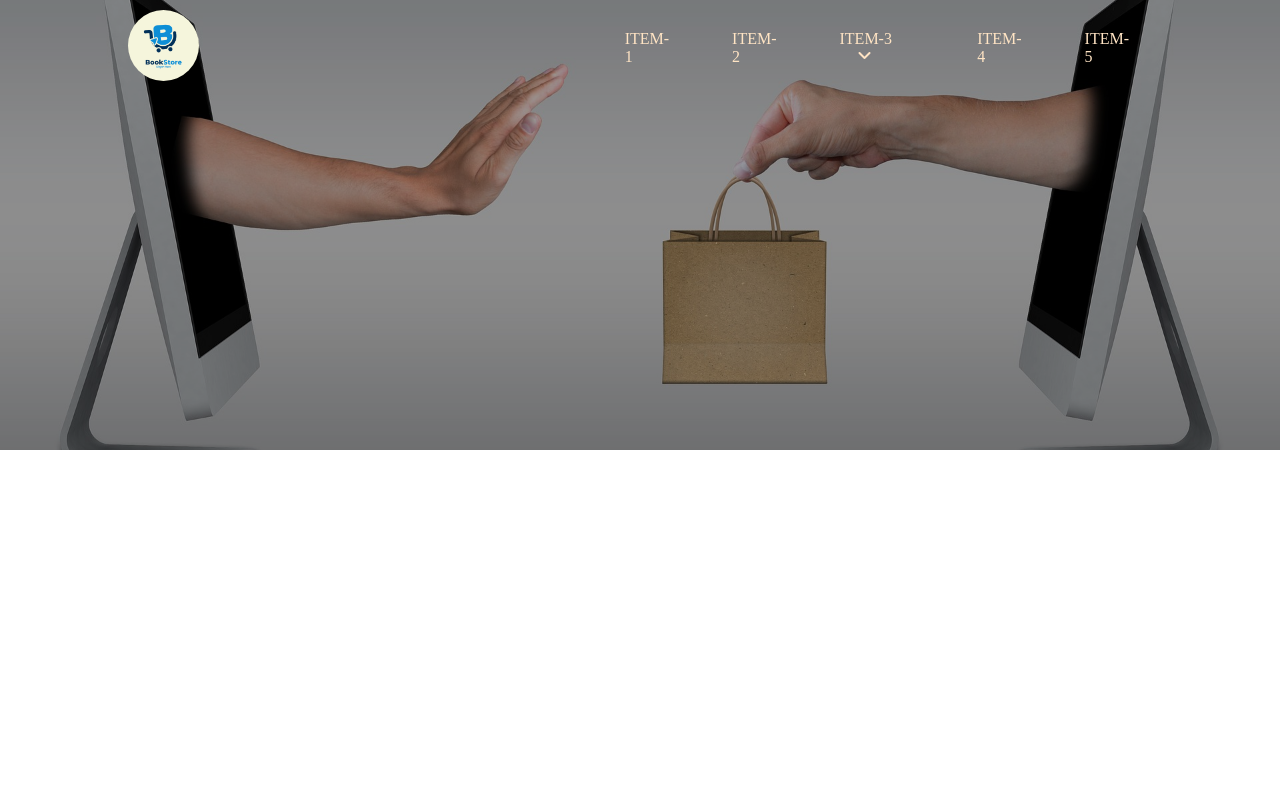
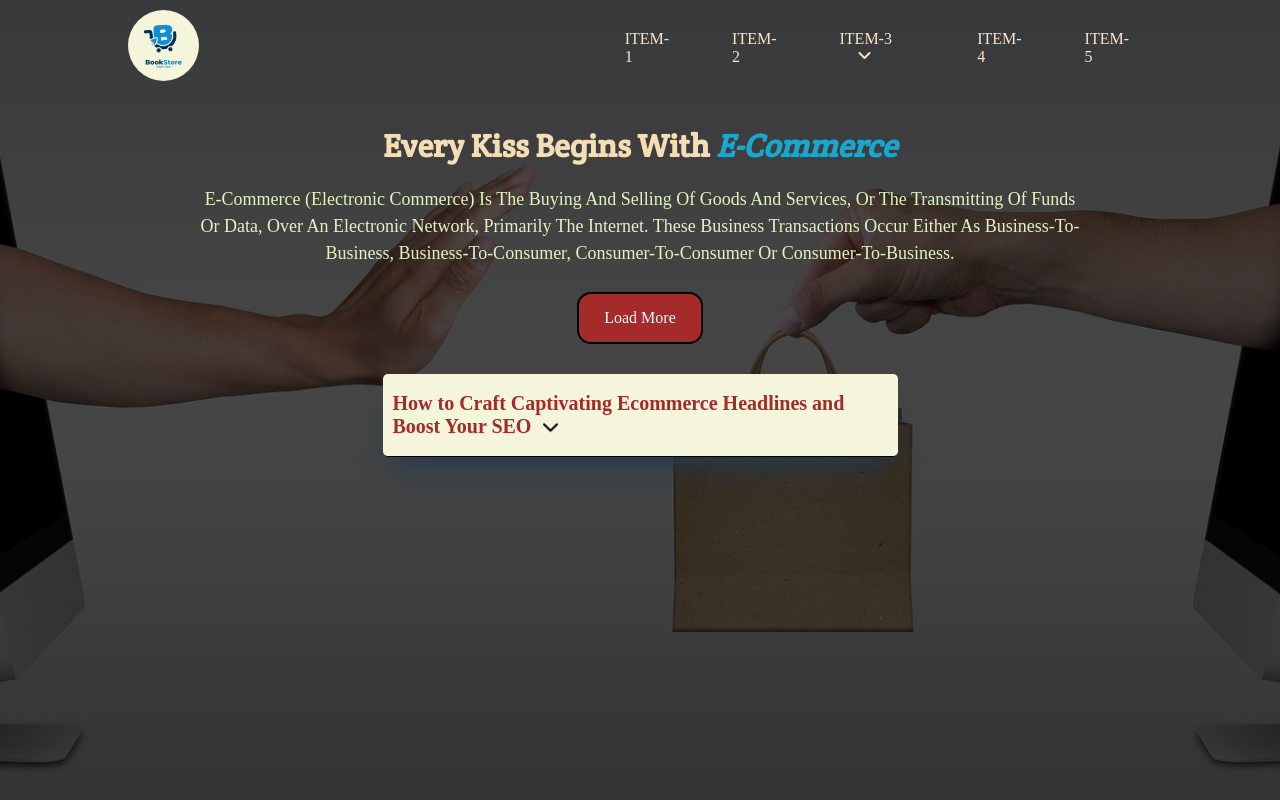
Before and after one commit to Pollockcorraya/class-12-Pollock, a plain HTML site: page index.html in a window 1280 px wide. Drawn offline with Linux system fonts and the light colour scheme.

Commit message:
Final Correction

```diff
--- a/assets/css/style.css
+++ b/assets/css/style.css
@@ -1,3 +1,5 @@
+/* Google Font */
+@import url('https://fonts.googleapis.com/css2?family=Crete+Round&family=Lato&display=swap');
 * {
     margin: 0;
     padding: 0;
@@ -6,13 +8,15 @@
 body n{
     max-width: 1600px;
     margin: 0 auto;
+    font-family: 'Lato', sans-serif;
 }
+/* Header CSS starts */
 #header {
     background-image: url(../image/bg.jpg);
     background-position: center;
     background-repeat: no-repeat;
     background-size: cover;
-    min-height: 450px;
+    min-height: 100vh;
     position: relative;
     overflow: hidden;
 }
@@ -21,7 +25,7 @@ body n{
     content: '';
     top: 0;
     left: 0;
-    background-color: rgb(0, 0, 0, 0.4);
+    background-color: rgb(0, 0, 0, 0.7);
     width: 100%;
     height: 100%;
 }
@@ -31,6 +35,7 @@ body n{
     margin: 0 auto;
     z-index: 10;
 }
+/* Menu CSS */
 .header-item {
     margin-top: 10px;
     display: flex;
@@ -62,7 +67,6 @@ nav ul li a {
     color: #ffe4c4;
     padding: 10px 18px;
     text-transform: uppercase;
-    transition: 0.3s;
 }
 .down-arrow {
     display: inline-block;
@@ -79,23 +83,29 @@ nav>ul>li:hover{
     top: 100%;
     left: 0;
     display: none;
+    transition: 2s ease;
 }
 .dropdown ul {
     flex-direction: column;
-    background-color: #808080;
+    background-color: #19376D;
     margin-top: 10px;
+    transition: 2s ease;
 }
 .dropdown ul li {
     width: 100%;
     background-color: transparent;
     position: relative;
+    z-index: 2;
+    border: 1px solid transparent;
 }
 nav ul li:hover .dropdown{
     display: block;
+
 }
 .dropdown ul li:hover {
     background-color: #a52a2a;
-    border-bottom: 2px solid white;
+    border: 1px solid #fff;
+    border-radius: 5px;
 }
 .dropdown ul li:last-child {
     border: 0;
@@ -111,3 +121,116 @@ nav ul li:hover .dropdown{
 .dropdown li:hover .dropdown-1 {
     display: block;
 }
+/* Menu CSS ends */
+
+/* Hero CSS */
+.header-content {
+	display: flex;
+	justify-content: center;
+	align-items: center;
+	text-align: center;
+    flex-direction: column;
+    min-height: 300px;
+    margin-top: 40px;
+}
+
+.header-text h1 {
+    text-transform: capitalize;
+    color: wheat;
+    font-family: 'Crete Round', serif;
+    margin-bottom: 10px;
+}
+.header-text span {
+    color: #19A7CE;
+    font-style: italic;
+    cursor: pointer;
+}
+.header-text p {
+    text-transform: capitalize;
+    font-size: 18px;
+    line-height: 27px;
+    padding: 0 70px;
+    color: #E3F2C1;
+    margin-top: 20px;
+}
+
+.btn {
+    display: inline-block;
+    background-color: #a52a2a;
+    text-transform: capitalize;
+    text-decoration: navajowhite;
+    padding: 15px 25px;
+    margin-top: 25px;
+    color: aliceblue;
+    border: 2px solid black;
+    border-radius: 14px;
+    transition: 0.5s;
+}
+.btn:hover {
+    transform: translateY(10px);
+}
+/* Hero CSS Ends */
+
+/* Dropdown-items CSS */
+.dropdown-items {
+    width: 515px;
+    text-align: left;
+    overflow: hidden;
+    margin: 30px auto;
+    box-shadow: rgb(38, 57, 77) 0px 20px 30px -10px;
+}
+.dropdown-items label {
+    display: block;
+    background-color: #f5f5dc;
+    padding: 18px 10px;
+    position: relative;
+    color: #a52a2a;
+    font-weight: 900;
+    font-size: 20px;
+    border-bottom: 1px solid #000;
+    border-radius: 5px;
+}
+.dropdown-items label::after {
+    content: '';
+    background-image: url(../image/down-arrow.png);
+    background-position: center;
+    background-repeat: no-repeat;
+    background-size: cover;
+    position: absolute;
+    width: 15px;
+    height: 15px;
+    top: 46px;
+    right: 66%;
+  }
+.dropdown-items input {
+    display: none;
+}
+.dropdown-text {
+    max-height: 1px;
+    overflow: hidden;
+    background-color: #f5f5dc;
+    display: none;
+    padding: 0 10px;
+    opacity: 0.5;
+}
+.dropdown-text h2 {
+    margin:10px 0;
+    font-family: 'Crete Round', serif;
+    color: #19376D;
+}
+.dropdown-text p {
+    font-size: 18px;
+    line-height: 27px;
+    padding: 5px 0;
+}
+.dropdown-items input:checked ~ .dropdown-text {
+    max-height: 100px;
+    display: block;
+    overflow-y: scroll;
+    opacity: 1;
+    background-color: #f5f5dc;
+}
+.dropdown-items input:checked + label::after {
+    transform: rotate(180deg);
+}
+/* Dropdown-items CSS ends*/
--- a/index.html
+++ b/index.html
@@ -6,7 +6,7 @@
     <meta name="viewport" content="width=device-width, initial-scale=1.0">
     <title>Document</title>
     <!-- Favicon -->
-    <link rel="shortcut icon" href="./assets/image/logo.png" type="image/x-icon">
+    <link rel="shortcut icon" href="./assets/image/logo.jpg" type="image/x-icon">
     <!-- font-awesome CSS -->
     <link rel="stylesheet" href="./assets/css/all.min.css">
     <link rel="stylesheet" href="./assets/css/fontawesome.min.css">
@@ -15,12 +15,15 @@
 </head>
 <body>
     <div class="container">
+        <!-- Header part starts -->
         <header id="header">
             <div class="header">
                 <div class="header-item">
+                    <!-- Logo   -->
                     <div class="logo">
                         <a href="#"><img src="./assets/image/logo.png" alt="logo"></a>
                     </div>
+                    <!-- Menu starts -->
                     <nav class="main-menu">
                         <ul>
                             <li><a href="#">item-1</a></li>
@@ -45,11 +48,26 @@
                             <li><a href="#">item-4</a></li>
                             <li><a href="#">item-5</a></li>
                         </ul>
+                        <!-- Menu ends -->
                     </nav>
                 </div>
-                <div class="hero">
+                <!-- Header-Content starts -->
+                <div class="header-content">
+                    <div class="header-text">
+                        <h1>every kiss begins with <span>e-commerce</span></h1>
+                        <p>E-commerce (electronic commerce) is the buying and selling of goods and services, or the transmitting of funds or data, over an electronic network, primarily the internet. These business transactions occur either as business-to-business, business-to-consumer, consumer-to-consumer or consumer-to-business.</p>
+                        <a href="#" class="btn">load more</a>
+                    </div>
+                    <div class="dropdown-items">
+                        <input type="checkbox" id="dropdown">
+                        <label for="dropdown">How to Craft Captivating Ecommerce Headlines and Boost Your SEO</label>
+                    <div class="dropdown-text">
+                        <h2>Why should you have headlines on your online store in the first place?</h2>
+                        <p>During the design and web development phase, many online store owners wonder what they have to gain from headlines. Usually, the majority decides to incorporate several main headlines that carry most of the website’s weight. However, it’s advised that you use as many headlines as possible in your eCommerce copy, and here’s why</p>
+                    </div>
+                </div>
+                </div>
 
-                </div>
             </div>
         </header>
     </div>
```
Also changed, not shown: assets/image/down-arrow.png (added), assets/image/hero-bg.jpg (added), assets/image/logo.jpg (added).
